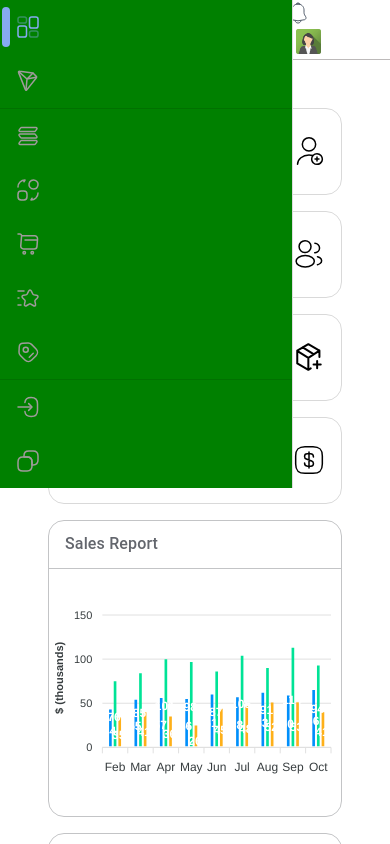
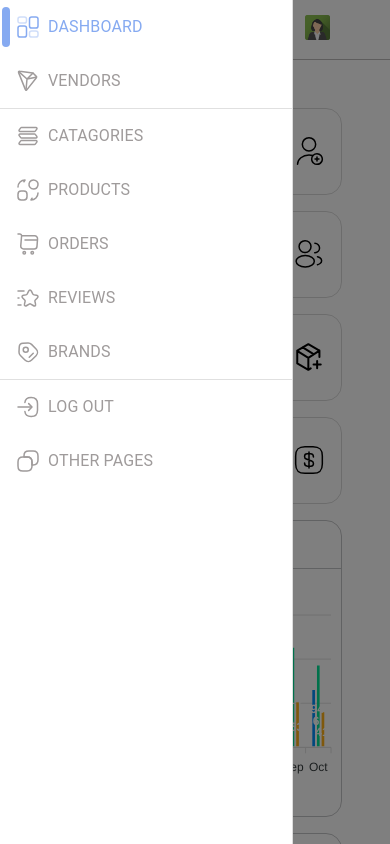
Before and after one commit to abidali671/e-store-dashboard, a React (Create React App) app: page /dashboard in a window 390 px wide. Built offline with nearby package versions, Linux system fonts and the light colour scheme.

Commit message:
fix mobile side bar

```diff
--- a/src/components/container/index.tsx
+++ b/src/components/container/index.tsx
@@ -8,7 +8,7 @@ const Container: React.FC<{ children: React.ReactNode }> = ({ children }) => {
 	const { isCollapsed, toggleSidebar } = useContainer();
 	return (
 		<Box sx={styles.root}>
-			<Navbar />
+			<Navbar toggleSidebar={toggleSidebar} />
 			<Box sx={{ ...styles.pageWrapper(isCollapsed) }}>
 				<Sidebar isCollapsed={isCollapsed} toggleSidebar={toggleSidebar} />
 				<Box sx={styles.contentWrapper}>{children}</Box>
--- a/src/components/navbar/index.tsx
+++ b/src/components/navbar/index.tsx
@@ -8,20 +8,25 @@ import Logo from '@assests/logos.png';
 import { Search, Ring, Hameburger } from '@assests/icons';
 import avatar from '@assests/Rectangle16.png';
 
-const Navbar = ({ isSearchBar = true }: { isSearchBar?: boolean }) => {
-	const { isCollapsed } = useContainer();
-
+const Navbar = ({
+	isSearchBar = true,
+	toggleSidebar,
+}: {
+	isSearchBar?: boolean;
+	toggleSidebar?: () => void;
+}) => {
 	return (
 		<Box sx={styles.root}>
-			{isSearchBar && (
-				<Box sx={{ ...styles.pageWrapper(isCollapsed) }}>
-					<Hameburger />
-				</Box>
-			)}
+			<Box
+				onClick={toggleSidebar}
+				component={Hameburger}
+				sx={{ display: { md: 'none' }, cursor: 'pointer' }}
+			/>
 			<Box
 				component='img'
 				sx={{
 					height: 50,
+					display: { xs: 'none', md: 'block' },
 				}}
 				alt='Logo'
 				src={Logo}
--- a/src/components/sidebar/index.tsx
+++ b/src/components/sidebar/index.tsx
@@ -20,21 +20,24 @@ const Sidebar = ({
 	};
 
 	return (
+		<React.Fragment>
 			<Box
 				sx={{
 					flex: 1,
 					overflowY: 'hidden',
 					position: { md: 'initial', xs: 'fixed' },
 					top: 0,
-				left: 0,
+					left: !isCollapsed ? 0 : '-100%',
+					opacity: !isCollapsed ? 1 : 0,
 					width: { md: 'auto', xs: '75%' },
-				backgroundColor: 'green ',
+					height: '100%',
+					backgroundColor: '#FFF',
 					zIndex: 999,
+					transition: '0.5s',
 				}}
 			>
 				<Box sx={styles.sideListWrapper}>
-				{sideListItems.map((item: SideItemT, index: number) => {
-					return (
+					{sideListItems.map((item: SideItemT, index: number) => (
 						<React.Fragment key={index}>
 							{item?.divider ? (
 								<Divider />
@@ -53,7 +56,7 @@ const Sidebar = ({
 												sx={{
 													fontWeight: 'lighter',
 													color: location.pathname === item.path ? '#86AAF1' : '#9F9B9B',
-													display: { md: 'flex', xs: 'none' },
+													display: 'flex',
 													paddingLeft: '8px',
 												}}
 											>
@@ -64,8 +67,7 @@ const Sidebar = ({
 								</ListItem>
 							)}
 						</React.Fragment>
-					);
-				})}
+					))}
 				</Box>
 				<Box onClick={toggleSidebar} sx={isCollapsed ? styles.collapseBtn : styles.collapsedBtn}>
 					<Box
@@ -78,6 +80,23 @@ const Sidebar = ({
 					/>
 				</Box>
 			</Box>
+			{!isCollapsed && (
+				<Box
+					onClick={toggleSidebar}
+					sx={{
+						display: { md: 'none', xs: 'block' },
+						width: '100%',
+						height: '100%',
+						background: '#000',
+						opacity: 0.5,
+						position: 'fixed',
+						top: 0,
+						left: 0,
+						zIndex: 998,
+					}}
+				/>
+			)}
+		</React.Fragment>
 	);
 };
 
```
Lines whose indentation alone changed are shown as unchanged.
